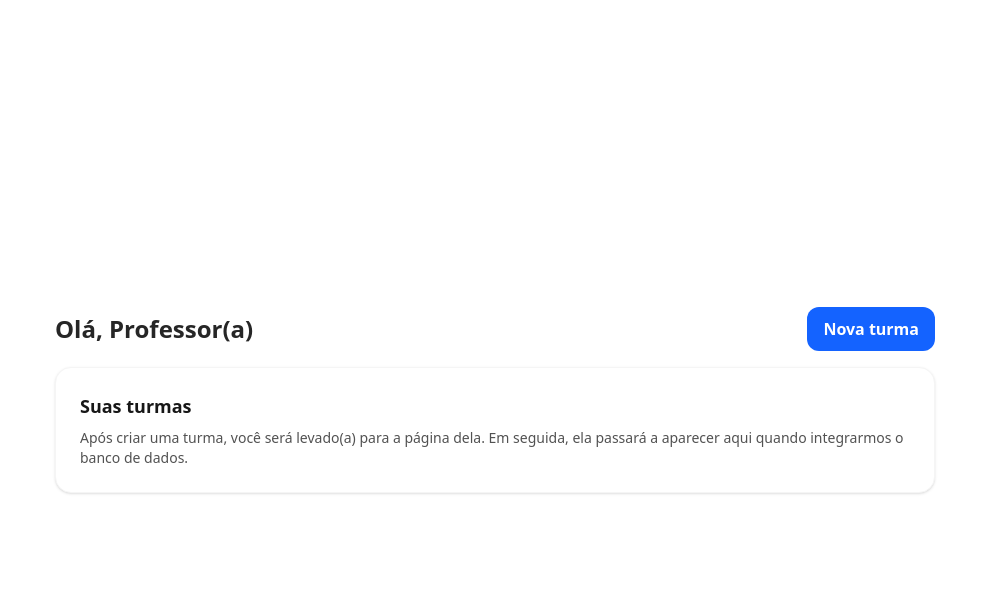
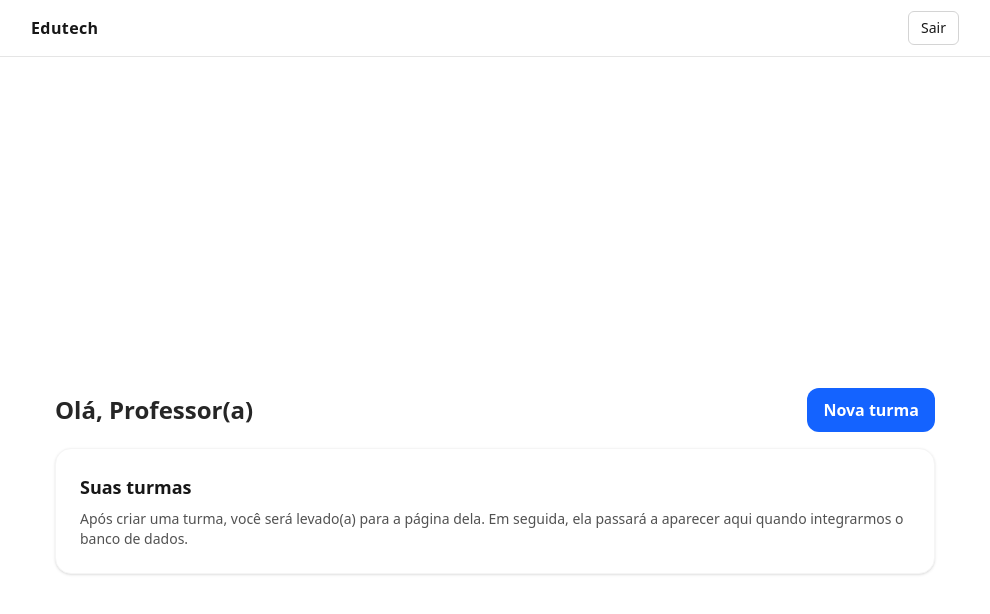
Before and after one commit to guilhermecardosocruz/edutech, a Next.js app in the folder apps/web/: page /dashboard in a window 1280 px wide. Shown: the top 614 px of the page, without its empty margins (145-1135 px from the left). Built offline with nearby package versions, Linux system fonts and the light colour scheme; no server answers.

Commit message:
feat(app): layout do app com menu Sair + rota /api/auth/logout

```diff
--- /dev/null
+++ b/apps/web/src/app/(app)/layout.tsx
@@ -0,0 +1,32 @@
+import React from "react";
+import Link from "next/link";
+
+export const metadata = { title: "Edutech" };
+
+export default function AppLayout({ children }: { children: React.ReactNode }) {
+  return (
+    <html lang="pt-BR">
+      <body className="bg-[var(--color-primary)] text-neutral-900">
+        <header className="w-full border-b border-neutral-200 bg-white">
+          <div className="mx-auto max-w-[960px] px-4 h-14 flex items-center justify-between">
+            <Link href="/dashboard" className="font-semibold tracking-wide">
+              Edutech
+            </Link>
+
+            {/* Menu minimalista: só o Sair */}
+            <form action="/api/auth/logout" method="post">
+              <button
+                type="submit"
+                className="px-3 py-1.5 rounded-md border border-neutral-300 text-sm hover:bg-neutral-50 active:bg-neutral-100"
+              >
+                Sair
+              </button>
+            </form>
+          </div>
+        </header>
+
+        <main className="mx-auto max-w-[960px] px-4 py-6">{children}</main>
+      </body>
+    </html>
+  );
+}
--- /dev/null
+++ b/apps/web/src/app/api/auth/logout/route.ts
@@ -0,0 +1,17 @@
+import { NextResponse } from "next/server";
+import { cookies } from "next/headers";
+
+export async function POST(request: Request) {
+  cookies().set({
+    name: "session",
+    value: "",
+    httpOnly: true,
+    sameSite: "lax",
+    secure: true,
+    path: "/",
+    expires: new Date(0),
+  });
+
+  const url = new URL("/login", request.url);
+  return NextResponse.redirect(url, { status: 302 });
+}
```
